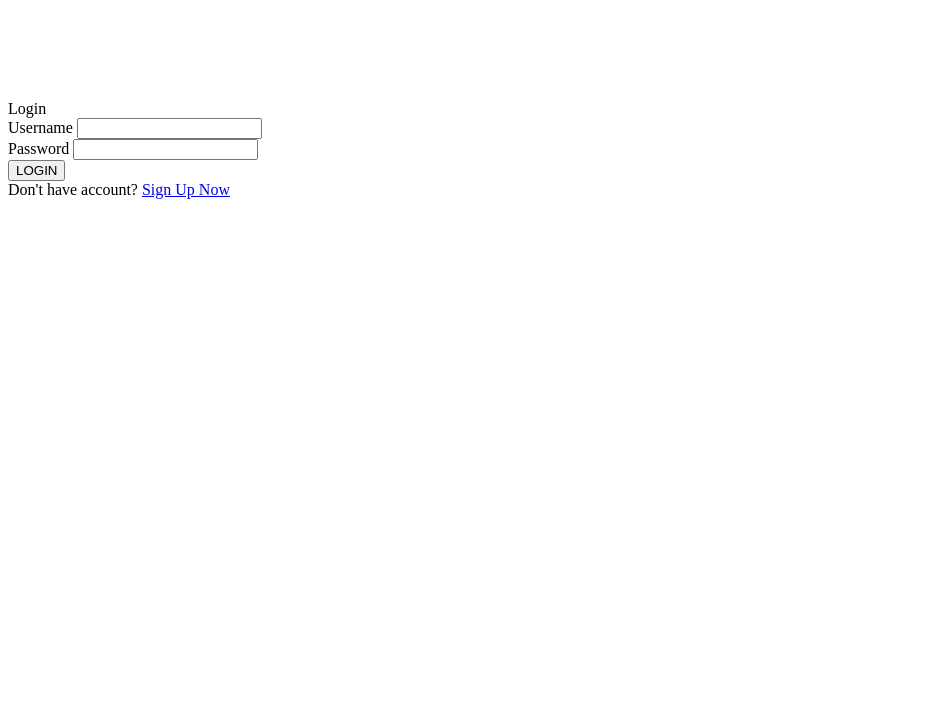
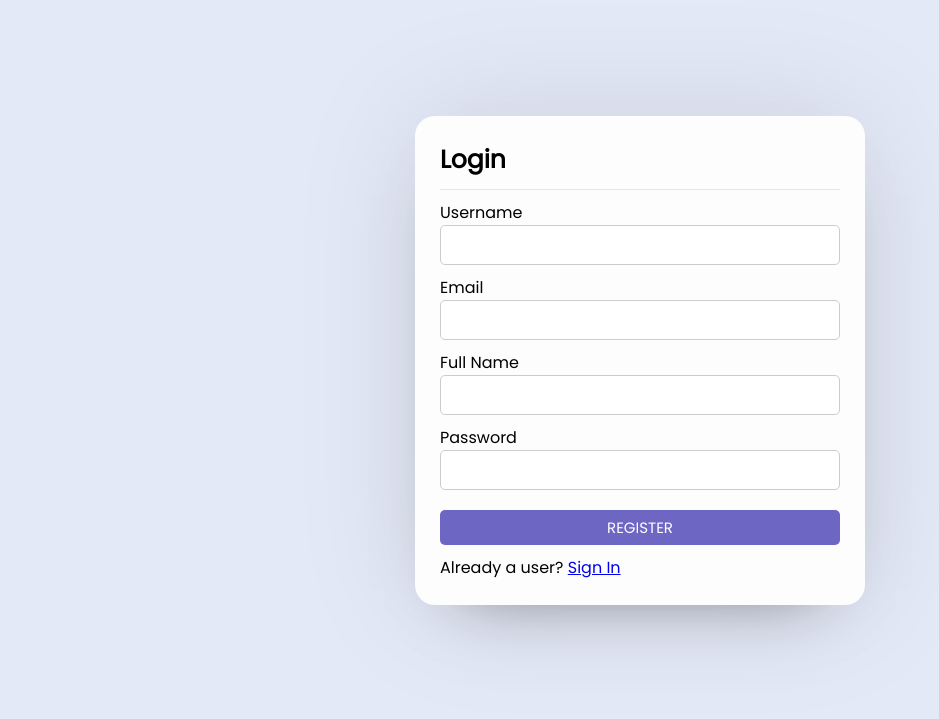
Before and after one commit to Nish-008/crud_app_php, a PHP site: page /register.php in a window 1280 px wide. Shown: the top 719 px of the page, without its empty margins (0-939 px from the left). Run offline with PHP 8.4, Linux system fonts and the light colour scheme.

Commit message:
register page added and styled

```diff
--- a/register.php
+++ b/register.php
@@ -3,7 +3,7 @@
 <head>
     <meta charset="UTF-8">
     <meta name="viewport" content="width=device-width, initial-scale=1.0">
-    <title>Login Form</title>
+    <title>Sign Up</title>
     <link rel="stylesheet" href="style.css">
 </head>
 <body>
@@ -13,17 +13,25 @@
 <form action="" method="post">
     <div class="field input">
         <label for="username">Username</label>
-        <input type="text" name="username" id="username" required>
+        <input type="text" name="username" id="username" autocomplete="off" required>
+    </div>
+    <div class="field input">
+        <label for="username">Email</label>
+        <input type="text" name="email" id="email" autocomplete="off" required>
+    </div>
+    <div class="field input">
+        <label for="username">Full Name</label>
+        <input type="text" name="f_name" id="f_name" autocomplete="off" required>
     </div>
     <div class="field input">
         <label for="password">Password</label>
-        <input type="text" name="password" id="password" required>
+        <input type="text" name="password" id="password" autocomplete="off" required>
     </div>
     <div class="field">
-        <input type="submit" class="btn" name="usubmit" value="LOGIN" required>
+        <input type="submit" class="btn" name="usubmit" value="REGISTER" required>
     </div>
     <div class="links">
-        Don't have account? <a href="register.php">Sign Up Now</a>
+        Already a user? <a href="index.php">Sign In</a>
     </div>
 </form>
         </div>
--- a/style.css
+++ b/style.css
@@ -21,6 +21,8 @@ h6{
 text-align: center;
 color: red;
 }
+
+/* for index page */
 .index-page *{
     padding: 0;
     margin: 0;
@@ -96,3 +98,109 @@ color: red;
 .index-page .link{
     margin-bottom: 15px;
 }
+.register-page *{
+    padding: 0;
+    margin: 0;
+    box-sizing: border-box;
+    font-family: 'Poppins',sans-serif;
+
+}
+.register-page body {
+    background: #e4e9f7;
+}
+.register-page .container{
+    display: flex;
+    align-items: center;
+    justify-content: center;
+    min-height: 90vh;
+}
+.register-page .box{
+    background: #fdfdfd;
+    display: flex;
+    flex-direction: column;
+    padding: 25px 25px;
+    border-radius: 20px;
+    box-shadow: 0 0 128px 0 rgba(0,0,0,0.1),
+                0 32px 64px -48px rgba(0,0,0,0.5);
+
+}
+
+.register-page .form-box{
+    width:  450px;
+    margin: 0px 10px;
+}
+
+.register-page .form-box header{
+    font-size: 25px;
+    font-weight: 600;
+    padding-bottom: 10px;
+    border-bottom: 1px solid #e6e6e6;
+    margin-bottom: 10px;
+}
+.register-page .form-box form .field{
+    display: flex;
+    margin-bottom: 10px;
+    flex-direction: column;
+}
+
+.register-page .form-box form .input input{
+    height: 40px;
+    width: 100%;
+    font-size: 16px;
+    padding: 0 10px;
+    border-radius: 5px;
+    border: 1px solid #ccc;
+    outline: none;
+}
+.register-page .btn{
+    height: 35px;
+    background: rgba(76,68,182,0.808);
+    border: 0;
+    border-radius: 5px;
+    color: #fff;
+    font-size: 15px;
+    cursor: pointer;
+    transition: all .3s;
+    margin-top: 10px;
+    padding: 0px 10px;
+}
+.register-page .btn:hover{
+    opacity: 0.82;
+}
+.register-page .submit{
+    width: 100%;
+}
+.register-page .link{
+    margin-bottom: 15px;
+}
+
+/* for header - navbar*/
+.header-page .nav{
+    background:#a2d8f3;
+    display: flex;
+    flex-direction: row;
+    justify-content: space-around;
+    line-height: 60px;
+    z-index: 100;
+}
+
+.header-page .logo{
+    font-size: 25px;
+    font-weight: 900;
+    margin-right: auto;
+}
+
+.header-page .right-links a{
+ padding: 0 10px;
+}
+
+*{
+    padding: 0;
+    margin: 0;
+    box-sizing: border-box;
+    font-family: 'Poppins',sans-serif;
+
+}
+body {
+    background: #e4e9f7;
+}
```
Also changed, not shown: header.php (+13 -2 lines).
